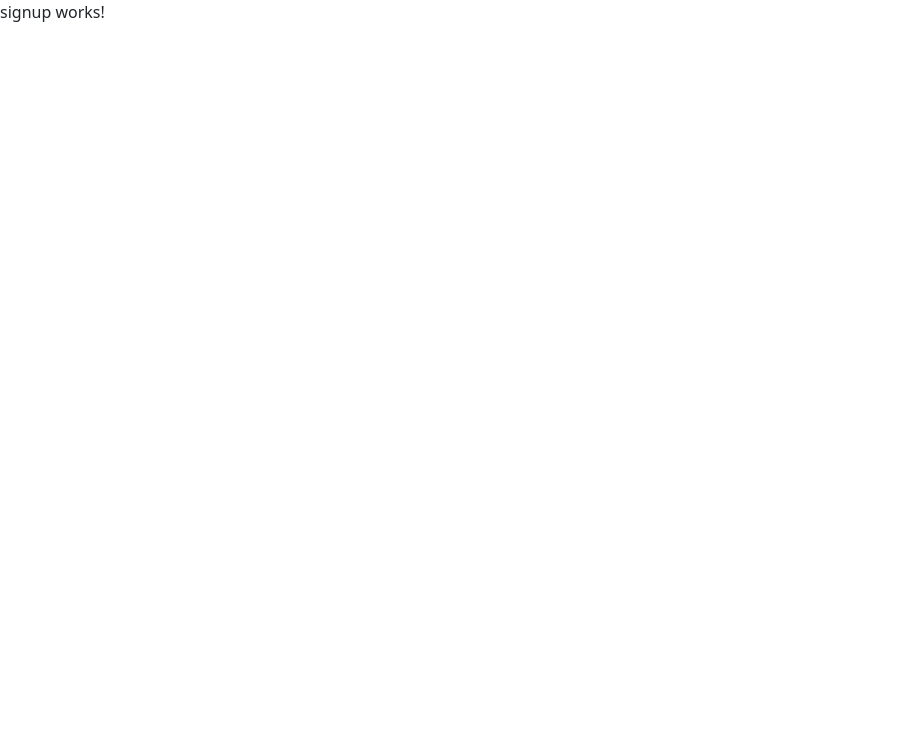
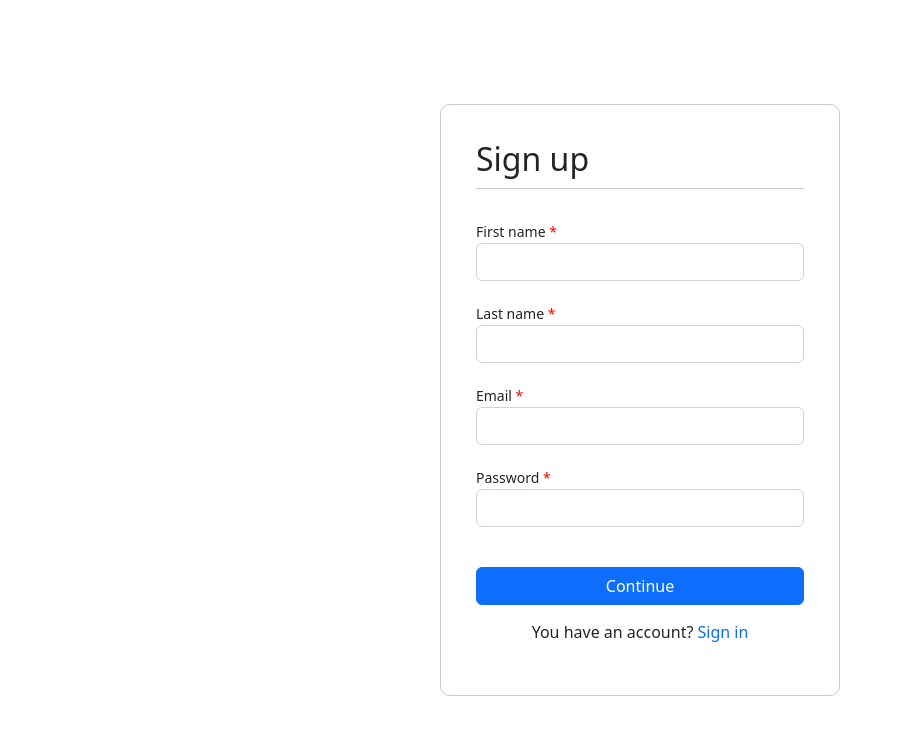
Before and after one commit to Sul3j/lesson-log-system, an Angular app in the folder LessonLogUI/: page /signup in a window 1280 px wide. Shown: the top 734 px of the page, without its empty margins (0-902 px from the left). Built offline with nearby package versions, Linux system fonts and the light colour scheme.

Commit message:
add signup page UI

```diff
--- a/LessonLogUI/src/app/components/signup/signup.component.html
+++ b/LessonLogUI/src/app/components/signup/signup.component.html
@@ -1 +1,29 @@
-<p>signup works!</p>
+<section class="register">
+  <div class="container">
+    <form class="register__form">
+      <h2 class="register__form-title">Sign up</h2>
+      <hr class="register__form-paginator">
+      <div class="form-group register__form-group">
+        <label>First name <span>*</span></label>
+        <input type="text" class="form-control">
+        <!--      <small class="form-text text-muted">We'll never share your email with anyone else.</small>-->
+      </div>
+      <div class="form-group register__form-group">
+        <label>Last name <span>*</span></label>
+        <input type="text" class="form-control">
+        <!--      <small class="form-text text-muted">We'll never share your email with anyone else.</small>-->
+      </div>
+      <div class="form-group register__form-group">
+        <label>Email <span>*</span></label>
+        <input type="email" class="form-control">
+        <!--      <small class="form-text text-muted">We'll never share your email with anyone else.</small>-->
+      </div>
+      <div class="form-group register__form-group">
+        <label>Password <span>*</span></label>
+        <input type="password" class="form-control">
+        <!--      <small class="form-text text-muted">We'll never share your email with anyone else.</small>-->
+      </div>
+      <button type="submit" class="btn btn-primary register__form-button">Continue</button>
+      <p class="register__form-information">You have an account? <span class="text-primary" routerLink="/login">Sign in</span></p>
+    </form>
+  </div>
--- a/LessonLogUI/src/app/components/signup/signup.component.scss
+++ b/LessonLogUI/src/app/components/signup/signup.component.scss
@@ -0,0 +1,53 @@
+.register {
+  width: 100vw;
+  height: 100vh;
+  display: flex;
+  align-items: center;
+  &__form {
+    padding-left: 20px;
+    padding-right: 20px;
+
+    &-paginator {
+      margin-top: 10px;
+      margin-bottom: 30px;
+    }
+
+    &-title {
+      margin-bottom: 0;
+    }
+
+    &-group {
+      padding-bottom: 20px;
+      label {
+        font-size: 14px;
+        span {
+          color: red;
+        }
+      }
+    }
+
+    &-button {
+      margin-top: 20px;
+      width: 100%;
+    }
+
+    &-information {
+      text-align: center;
+      padding-top: 15px;
+    }
+  }
+}
+
+@media (min-width: 768px) {
+  .register {
+    &__form {
+      width: 400px;
+      position: relative;
+      left: 50%;
+      transform: translateX(-50%);
+      border: 1px solid rgba(0, 0, 0, 0.2);
+      padding: 35px;
+      border-radius: 10px;
+    }
+  }
+}
```
